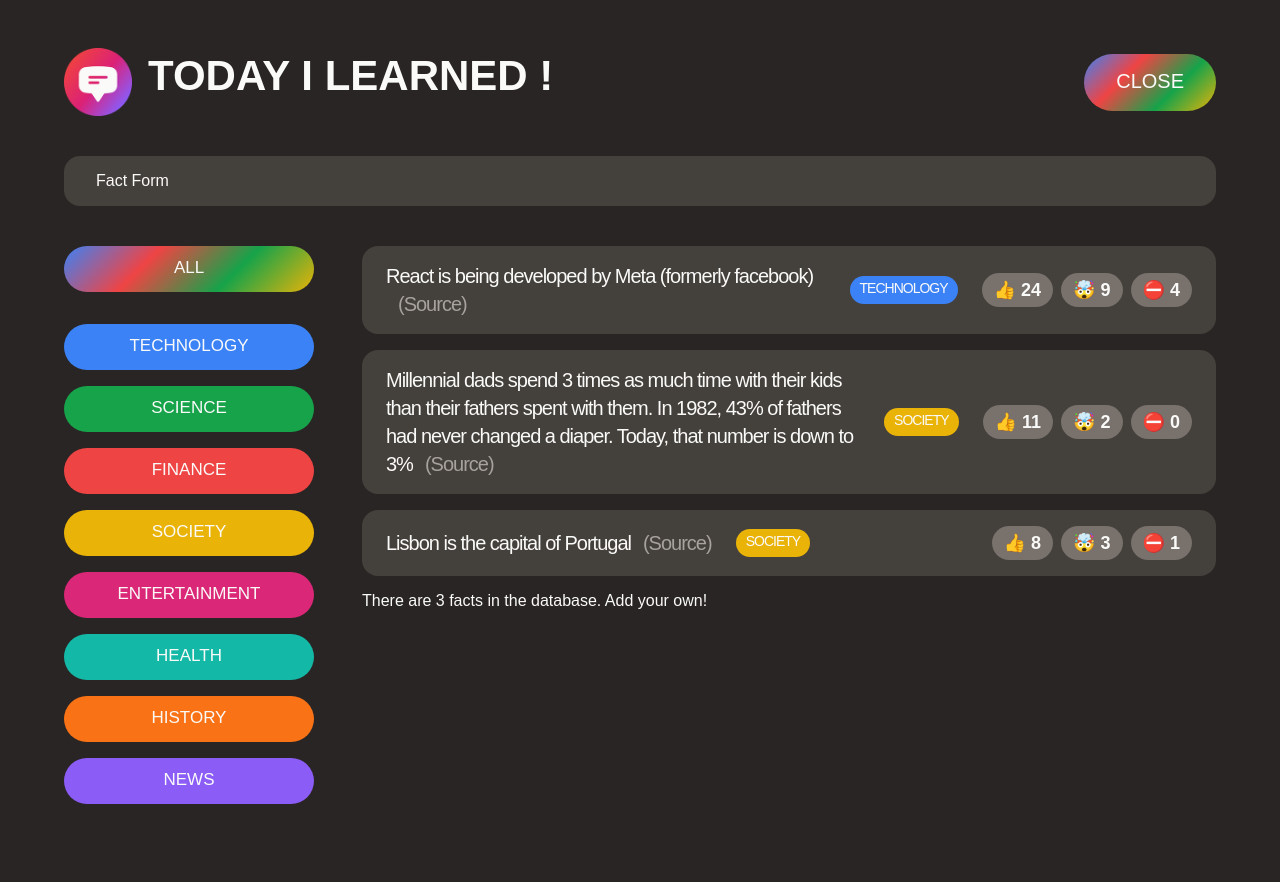
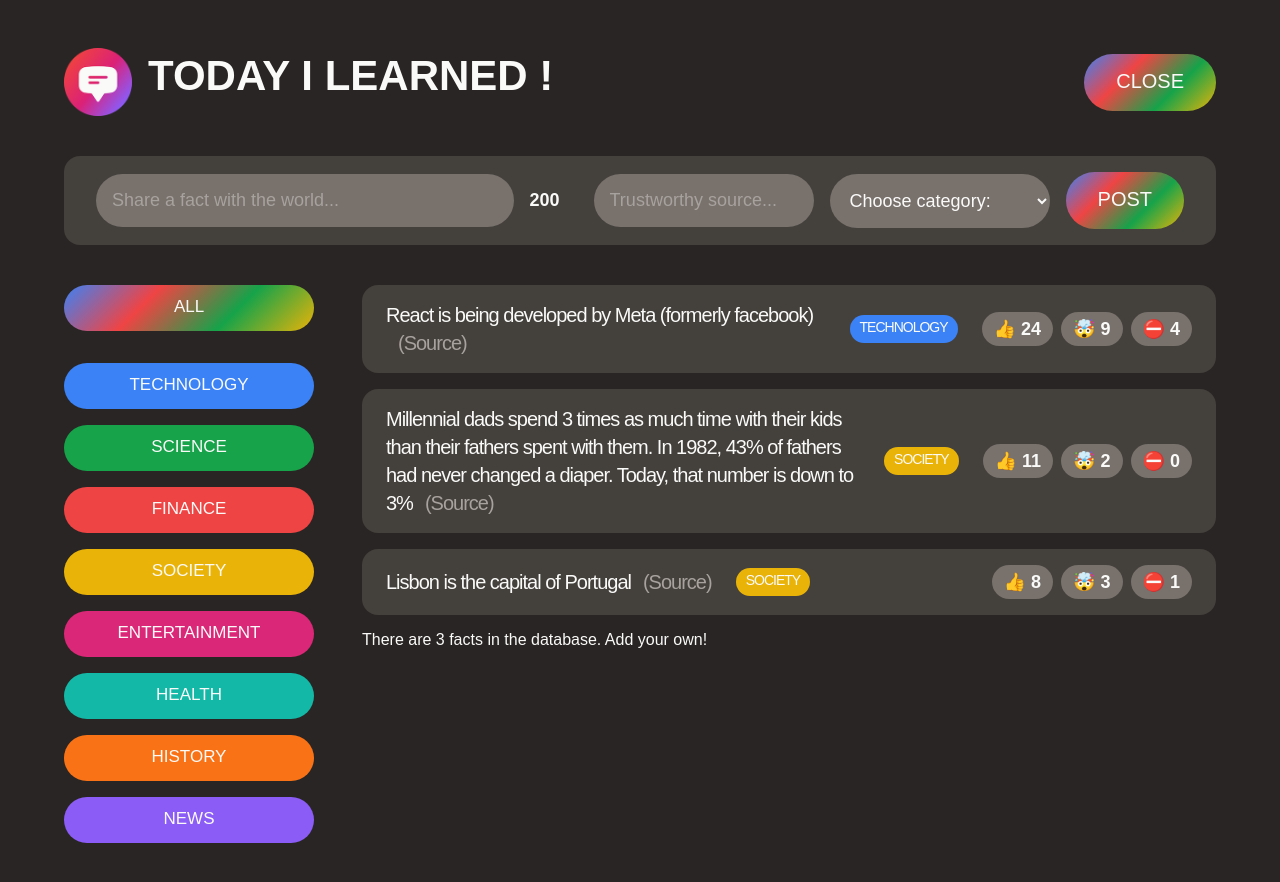
Before and after one commit to themis1986/react_notes_app, a React (Create React App) app: page / in a window 1280 px wide. Both pictures are taken after a click on the button "SHARE A FACT". Shown: the top 882 px of the page. Built offline with nearby package versions, Linux system fonts and the light colour scheme; a web font is replaced by a local one.

Commit message:
Add form functionality

```diff
--- a/src/App.js
+++ b/src/App.js
@@ -46,8 +46,20 @@
   },
 ];
 
+function isValidHttpUrl(string) {
+  let url;
+  try {
+    url = new URL(string);
+  } catch (_) {
+    return false;
+  }
+  return url.protocol === "http:" || url.protocol === "https:";
+}
+
 function App() {
   const [showForm, setShowForm] = useState(false);
+  const [facts, setFacts] = useState(initialFacts);
+
   const appTitle = "Today I Learned !";
 
   const handleClick = () => setShowForm((showForm) => !showForm);
@@ -59,10 +71,12 @@
         handleClick={handleClick}
         showForm={showForm}
       />
-      {showForm ? <NewFactForm /> : null}
+      {showForm ? (
+        <NewFactForm setFacts={setFacts} setShowForm={setShowForm} />
+      ) : null}
       <main className="main">
         <CategoryFilter />
-        <FactList />
+        <FactList facts={facts} />
       </main>
     </>
   );
@@ -82,8 +96,76 @@
   );
 }
 
-function NewFactForm() {
-  return <form className="fact-form">Fact Form</form>;
+function NewFactForm({ setFacts, setShowForm }) {
+  const [text, setText] = useState("");
+  const [source, setSource] = useState("");
+  const [category, setCategory] = useState("");
+
+  const textLength = text.length;
+  const handleSubmit = (e) => {
+    // ! Ppevent the browser reload
+    e.preventDefault();
+
+    // ! Check if data is valid. If so create a new fact
+    if (text && isValidHttpUrl(source) && category && textLength <= 200) {
+      // ! Create a new fact object
+      const newFact = {
+        id: Math.round(Math.random() * 1000000000),
+        text,
+        source,
+        category,
+        votesInteresting: 0,
+        votesMindblowing: 0,
+        votesFalse: 0,
+        createdIn: new Date().getFullYear(),
+      };
+
+      // ! Add the new fact to the UI: add the fact to state
+      setFacts((facts) => [...facts, newFact]);
+
+      // ! Reset input fields
+      setText("");
+      setSource("");
+      setCategory("");
+
+      // ! Close the form
+      setShowForm(false);
+    }
+  };
+
+  return (
+    <form className="fact-form" onSubmit={handleSubmit}>
+      <input
+        type="text"
+        placeholder="Share a fact with the world..."
+        value={text}
+        onChange={(event) => {
+          setText(event.target.value);
+        }}
+      />
+      <span>{200 - textLength}</span>
+      <input
+        type="text"
+        placeholder="Trustworthy source..."
+        value={source}
+        onChange={(event) => {
+          setSource(event.target.value);
+        }}
+      />
+      <select
+        value={category}
+        onChange={(event) => setCategory(event.target.value)}
+      >
+        <option value="">Choose category:</option>
+        {CATEGORIES.map((cat) => (
+          <option key={cat.name} value={cat.name}>
+            {cat.name.toUpperCase()}
+          </option>
+        ))}
+      </select>
+      <button className="btn btn-large">Post</button>
+    </form>
+  );
 }
 
 function CategoryFilter() {
@@ -112,10 +194,7 @@
   );
 }
 
-function FactList() {
-  // Temporary
-  const facts = initialFacts;
-
+function FactList({ facts }) {
   return (
     <section>
       <ul className="facts-list">
```
